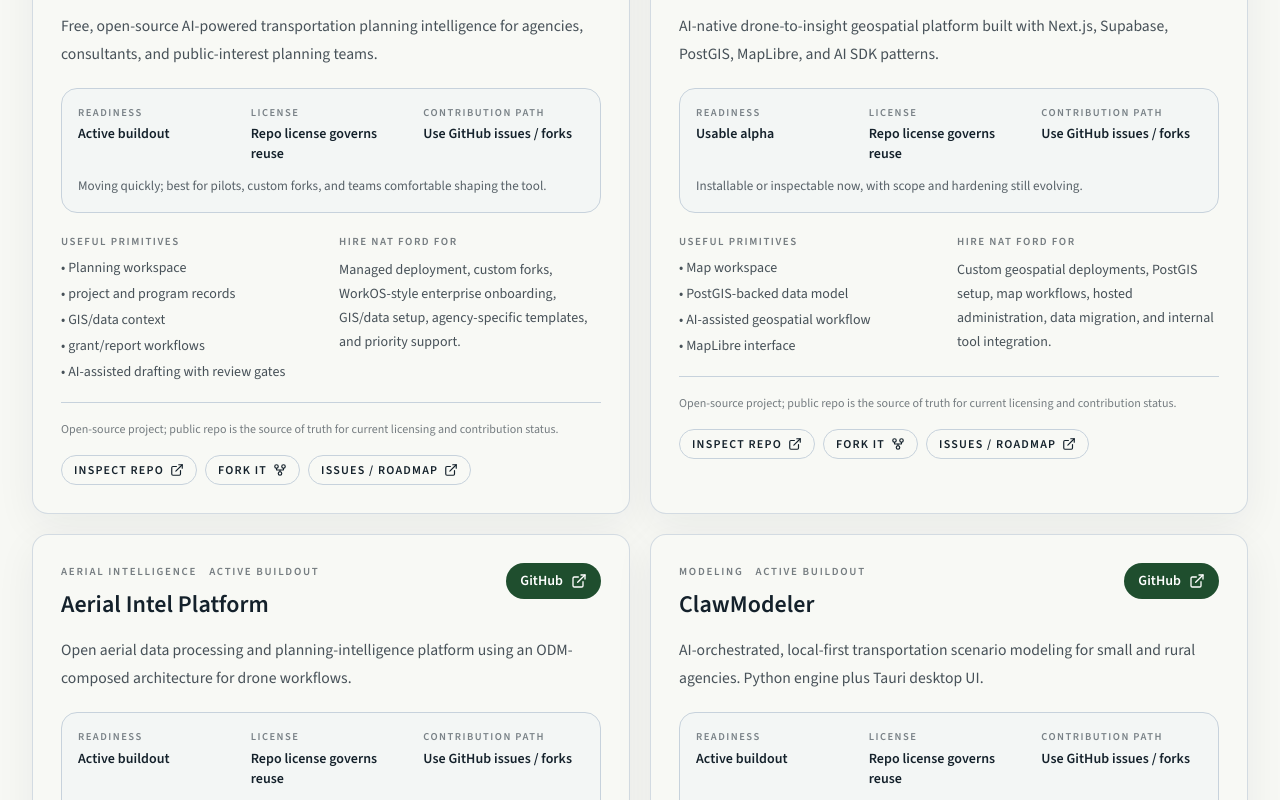
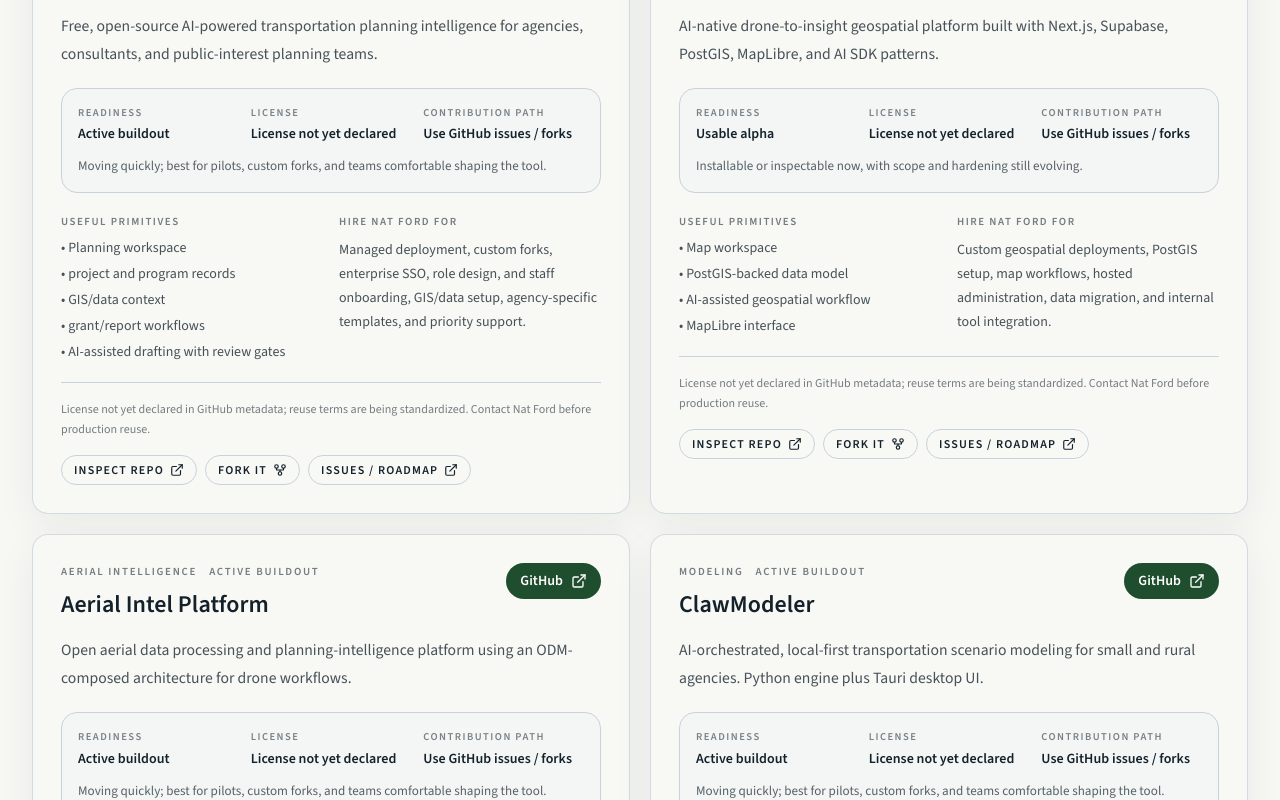
Before and after one commit to nfredmond/nfpa-website, a Next.js app: page /products in a window 1280 px wide. Shown: the part 1620-2420 px from the top of the page. Built offline with nearby package versions, Linux system fonts and the light colour scheme.

Commit message:
fix: tighten open source trust copy

```diff
--- a/src/app/(marketing)/openplan/page.tsx
+++ b/src/app/(marketing)/openplan/page.tsx
@@ -46,14 +46,14 @@ const goodFitSignals = [
 const managedSupportSignals = [
   'You want Nat Ford to host, configure, administer, and monitor OpenPlan for your team.',
   'You need a custom agency or company edition with your data model, branding, roles, and reporting templates.',
-  'You want onboarding, training, WorkOS-style identity setup, 24-hour support, and merge-forward maintenance.',
+  'You want onboarding, training, enterprise SSO/role setup, 24-hour response support, and merge-forward maintenance.',
 ]
 
 const faqItems = [
   {
     question: 'Is OpenPlan free?',
     answer:
-      'Yes. The public OpenPlan codebase is open source. Teams can inspect it, fork it, and run it themselves subject to the license and repo instructions. Nat Ford charges for implementation, managed hosting, custom forks, onboarding, support, and planning/software services around it.',
+      'Yes. The OpenPlan codebase is public and intended for open-source reuse once license terms are declared. Teams can inspect, fork, or self-host under the repo license. Nat Ford charges only for managed deployment, custom forks, onboarding, support, and surrounding planning services.',
   },
   {
     question: 'What is OpenPlan?',
@@ -136,7 +136,7 @@ export default function OpenPlanPage() {
                 </div>
               </div>
               <div className="mt-4 space-y-3">
-                {['Public repo', 'Self-host path', 'Custom agency fork', 'Managed deployment', 'Data setup', '24-hour support'].map((item, index) => (
+                {['Public repo', 'Self-host path', 'Custom agency fork', 'Managed deployment', 'Data setup', '24-hour response'].map((item, index) => (
                   <div
                     key={item}
                     className="flex items-center justify-between rounded-2xl border border-white/12 bg-black/10 px-4 py-3"
--- a/src/app/(marketing)/page.tsx
+++ b/src/app/(marketing)/page.tsx
@@ -102,7 +102,7 @@ export default function HomePage() {
               </div>
 
               <h1 className="section-title mt-7 text-5xl leading-[0.94] text-[color:var(--ink)] dark:text-white sm:text-6xl lg:text-[5.45rem]">
-                Free software. Custom implementation. Serious planning work.
+                Free open-source software. Paid stewardship. Planning work that holds up in public.
               </h1>
               <p className="mt-6 max-w-3xl text-lg leading-8 text-[color:var(--foreground)]/82 dark:text-white/85 sm:text-xl">
                 Nat Ford builds free and open-source tools for transportation planning, geospatial analysis, drone mapping,
@@ -270,7 +270,7 @@ export default function HomePage() {
                 Use the free tools. Hire us when it needs to run.
               </h2>
               <p className="mt-5 text-[color:var(--foreground)]/76">
-                This is the business model: open-source adoption, paid operations. Less tollbooth, more trail crew.
+                This is the business model: open-source adoption, paid operations. Less tollbooth, more trail crew — with actively maintained repos, managed deployment paths, and support that runs week to week.
               </p>
             </div>
             <div className="grid gap-4 md:grid-cols-2">
--- a/src/app/(marketing)/products/page.tsx
+++ b/src/app/(marketing)/products/page.tsx
@@ -41,7 +41,7 @@ export default function ProductsPage() {
               <p className="mt-6 max-w-3xl text-lg leading-8 text-white/82">
                 Nat Ford publishes useful software primitives for planning, GIS, drone data, modeling, AI workflows, and
                 business operations. Use the tools freely. Hire us when you need a managed deployment, custom fork,
-                integration, onboarding, or 24-hour support lane.
+                integration, onboarding, or 24-hour response support lane.
               </p>
               <div className="mt-8 flex flex-col gap-3 sm:flex-row">
                 <Button asChild size="lg" variant="secondary">
@@ -226,7 +226,8 @@ export default function ProductsPage() {
             </h2>
             <p className="mt-5 text-[color:var(--foreground)]/76">
               Most teams do not fail because the code was unavailable. They fail because nobody owned deployment,
-              data quality, permissions, training, support, and the last-mile workflow. That is where we help.
+              data quality, permissions, training, support, and the last-mile workflow. That is where we help. Engagements
+              typically range from a $3.5K fit audit to $18K+ managed deployments and custom forks.
             </p>
           </div>
 
--- a/src/data/open-source-projects.ts
+++ b/src/data/open-source-projects.ts
@@ -43,6 +43,10 @@ export function readinessNote(status: OpenSourceProject['status']) {
 }
 
 export function licenseLabel(project: OpenSourceProject) {
+  if (project.licenseNote.includes('not yet declared')) {
+    return 'License not yet declared'
+  }
+
   return project.licenseNote.startsWith('Open-source project') ? 'Repo license governs reuse' : 'Verify repo license before reuse'
 }
 
@@ -56,9 +60,9 @@ export const openSourceProjects: OpenSourceProject[] = [
       'Free, open-source AI-powered transportation planning intelligence for agencies, consultants, and public-interest planning teams.',
     repoUrl: 'https://github.com/nfredmond/openplan',
     demoUrl: 'https://openplan-natford.vercel.app',
-    licenseNote: 'Open-source project; public repo is the source of truth for current licensing and contribution status.',
+    licenseNote: 'License not yet declared in GitHub metadata; reuse terms are being standardized. Contact Nat Ford before production reuse.',
     paidSupport:
-      'Managed deployment, custom forks, WorkOS-style enterprise onboarding, GIS/data setup, agency-specific templates, and priority support.',
+      'Managed deployment, custom forks, enterprise SSO, role design, and staff onboarding, GIS/data setup, agency-specific templates, and priority support.',
     primitives: ['Planning workspace', 'project and program records', 'GIS/data context', 'grant/report workflows', 'AI-assisted drafting with review gates'],
   },
   {
@@ -69,7 +73,7 @@ export const openSourceProjects: OpenSourceProject[] = [
     summary:
       'AI-native drone-to-insight geospatial platform built with Next.js, Supabase, PostGIS, MapLibre, and AI SDK patterns.',
     repoUrl: 'https://github.com/nfredmond/OpenGeo',
-    licenseNote: 'Open-source project; public repo is the source of truth for current licensing and contribution status.',
+    licenseNote: 'License not yet declared in GitHub metadata; reuse terms are being standardized. Contact Nat Ford before production reuse.',
     paidSupport:
       'Custom geospatial deployments, PostGIS setup, map workflows, hosted administration, data migration, and internal tool integration.',
     primitives: ['Map workspace', 'PostGIS-backed data model', 'AI-assisted geospatial workflow', 'MapLibre interface'],
@@ -82,7 +86,7 @@ export const openSourceProjects: OpenSourceProject[] = [
     summary:
       'Open aerial data processing and planning-intelligence platform using an ODM-composed architecture for drone workflows.',
     repoUrl: 'https://github.com/nfredmond/aerial-intel-platform',
-    licenseNote: 'Open-source project; public repo is the source of truth for current licensing and contribution status.',
+    licenseNote: 'License not yet declared in GitHub metadata; reuse terms are being standardized. Contact Nat Ford before production reuse.',
     paidSupport:
       'Drone program setup, mission processing workflows, hosted operations, QA packets, map deliverables, and staff onboarding.',
     primitives: ['Mission intake', 'ODM processing hooks', 'dataset extraction', 'QA workflow', 'planning-ready outputs'],
@@ -95,7 +99,7 @@ export const openSourceProjects: OpenSourceProject[] = [
     summary:
       'AI-orchestrated, local-first transportation scenario modeling for small and rural agencies. Python engine plus Tauri desktop UI.',
     repoUrl: 'https://github.com/nfredmond/clawmodeler',
-    licenseNote: 'Open-source project; public repo is the source of truth for current licensing and contribution status.',
+    licenseNote: 'License not yet declared in GitHub metadata; reuse terms are being standardized. Contact Nat Ford before production reuse.',
     paidSupport:
       'Model setup, local data preparation, scenario calibration, rural agency training, support, and custom modeling extensions.',
     primitives: ['Scenario modeling engine', 'desktop interface', 'local-first workflows', 'transportation analytics'],
@@ -109,7 +113,7 @@ export const openSourceProjects: OpenSourceProject[] = [
       'Ad and operations automation lineage for Google, Meta, and LinkedIn workflows, adaptable to planning and business reporting.',
     repoUrl: 'https://github.com/nfredmond/ads_chatbot',
     demoUrl: 'https://ads-chatbot.vercel.app',
-    licenseNote: 'Public repo available; verify repo license before production reuse.',
+    licenseNote: 'License not yet declared in GitHub metadata; reuse terms are being standardized. Contact Nat Ford before production reuse.',
     paidSupport:
       'Custom analytics dashboards, campaign operations automation, CRM/reporting integrations, and support for non-planning companies.',
     primitives: ['Channel sync patterns', 'reporting automation', 'AI-assisted operations review', 'cross-platform workflow glue'],
@@ -122,7 +126,7 @@ export const openSourceProjects: OpenSourceProject[] = [
     summary:
       'Linux desktop podcast episode processor for Welcome to Grass Valley: concat, NVENC MP4, transcription, and AI summaries.',
     repoUrl: 'https://github.com/nfredmond/podcast-processor-codex',
-    licenseNote: 'Public repo available; verify repo license before production reuse.',
+    licenseNote: 'License not yet declared in GitHub metadata; reuse terms are being standardized. Contact Nat Ford before production reuse.',
     paidSupport:
       'Custom media workflow automation, local desktop tools, transcription pipelines, and AI-assisted publishing systems.',
     primitives: ['Desktop workflow', 'media processing', 'Whisper transcription', 'AI summary pipeline'],
@@ -136,7 +140,7 @@ export const openSourceProjects: OpenSourceProject[] = [
       'The public Nat Ford website and lead-routing surface, including services, project catalog, contact intake, internal lead inbox, and commerce/admin infrastructure.',
     repoUrl: 'https://github.com/nfredmond/nat-ford-website',
     demoUrl: 'https://www.natfordplanning.com',
-    licenseNote: 'Public repo available; verify repo license before production reuse.',
+    licenseNote: 'License not yet declared in GitHub metadata; reuse terms are being standardized. Contact Nat Ford before production reuse.',
     paidSupport:
       'Custom websites, intake systems, internal operations dashboards, authenticated portals, lead routing, and deployment support.',
     primitives: ['Next.js marketing site', 'lead intake workflow', 'admin surfaces', 'content architecture', 'Vercel/Supabase deployment patterns'],
@@ -149,7 +153,7 @@ export const openSourceProjects: OpenSourceProject[] = [
     summary:
       'Transportation dashboard lineage for public-agency reporting, performance tracking, and operational visibility.',
     repoUrl: 'https://github.com/nfredmond/DOT-Dashboard',
-    licenseNote: 'Public repo available; verify repo license before production reuse.',
+    licenseNote: 'License not yet declared in GitHub metadata; reuse terms are being standardized. Contact Nat Ford before production reuse.',
     paidSupport:
       'Custom agency dashboards, KPI design, data cleanup, public reporting views, and hosted dashboard operations.',
     primitives: ['Agency dashboard patterns', 'transportation reporting', 'public-sector data display', 'performance metrics'],
@@ -162,7 +166,7 @@ export const openSourceProjects: OpenSourceProject[] = [
     summary:
       'Second-generation DOT dashboard exploration for agency-facing mobility, funding, and program-performance reporting.',
     repoUrl: 'https://github.com/nfredmond/DOT_Dashboard_2.0',
-    licenseNote: 'Public repo available; verify repo license before production reuse.',
+    licenseNote: 'License not yet declared in GitHub metadata; reuse terms are being standardized. Contact Nat Ford before production reuse.',
     paidSupport:
       'Dashboard modernization, public data portals, internal reporting systems, and decision-support interface design.',
     primitives: ['Dashboard architecture', 'program reporting', 'agency UX patterns', 'data visualization'],
@@ -175,7 +179,7 @@ export const openSourceProjects: OpenSourceProject[] = [
     summary:
       'Drone mapping and mission-planning lineage for processing aerial data into usable planning and site-analysis outputs.',
     repoUrl: 'https://github.com/nfredmond/drone-mapper',
-    licenseNote: 'Public repo available; verify repo license before production reuse.',
+    licenseNote: 'License not yet declared in GitHub metadata; reuse terms are being standardized. Contact Nat Ford before production reuse.',
     paidSupport:
       'Drone mapping workflow setup, mission planning tools, photogrammetry processing, and planning-ready deliverable packaging.',
     primitives: ['Drone mission workflow', 'mapping pipeline', 'aerial data processing', 'site-analysis outputs'],
@@ -188,7 +192,7 @@ export const openSourceProjects: OpenSourceProject[] = [
     summary:
       'Open transportation demand-modeling lineage and reference work for building more accessible modeling tools.',
     repoUrl: 'https://github.com/nfredmond/FreeChAMP',
-    licenseNote: 'Public repo available; verify repo license before production reuse.',
+    licenseNote: 'License not yet declared in GitHub metadata; reuse terms are being standardized. Contact Nat Ford before production reuse.',
     paidSupport:
       'Demand-model setup, scenario workflow modernization, rural data preparation, and model interpretation support.',
     primitives: ['Demand-model reference', 'scenario inputs', 'transportation analytics', 'modeling workflow patterns'],
@@ -201,7 +205,7 @@ export const openSourceProjects: OpenSourceProject[] = [
     summary:
       'AI-assisted transportation demand-modeling experiment exploring how agents can help scaffold modeling workflows and assumptions.',
     repoUrl: 'https://github.com/nfredmond/Demand_Model_grok3',
-    licenseNote: 'Public repo available; verify repo license before production reuse.',
+    licenseNote: 'License not yet declared in GitHub metadata; reuse terms are being standardized. Contact Nat Ford before production reuse.',
     paidSupport:
       'Modeling workflow prototyping, assumption documentation, scenario testing, and AI-assisted analysis package development.',
     primitives: ['AI-assisted modeling scaffold', 'scenario logic', 'model documentation', 'research prototype'],
@@ -214,7 +218,7 @@ export const openSourceProjects: OpenSourceProject[] = [
     summary:
       'Demand-modeling experiment from the o3-mini lineage, useful as a reference for agent-assisted modeling workflows.',
     repoUrl: 'https://github.com/nfredmond/Demand_Model_o3-mini',
-    licenseNote: 'Public repo available; verify repo license before production reuse.',
+    licenseNote: 'License not yet declared in GitHub metadata; reuse terms are being standardized. Contact Nat Ford before production reuse.',
     paidSupport:
       'Research-to-production modeling support, code cleanup, reproducible notebooks, and local calibration workflows.',
     primitives: ['Modeling prototype', 'agent-assisted setup', 'workflow experiment', 'transportation analysis'],
@@ -227,7 +231,7 @@ export const openSourceProjects: OpenSourceProject[] = [
     summary:
       'Earlier demand-modeling research lane preserved as open lineage for future transportation modeling product work.',
     repoUrl: 'https://github.com/nfredmond/demandmodel_11.13.25',
-    licenseNote: 'Public repo available; verify repo license before production reuse.',
+    licenseNote: 'License not yet declared in GitHub metadata; reuse terms are being standardized. Contact Nat Ford before production reuse.',
     paidSupport:
       'Model audit, prototype salvage, scenario-package assembly, and migration into a supported modeling workflow.',
     primitives: ['Demand-model prototype', 'historical modeling lineage', 'scenario analysis', 'workflow salvage'],
@@ -248,12 +252,12 @@ export const implementationOffers = [
   {
     name: 'Enterprise onboarding and identity',
     summary: 'We wire up the unglamorous but essential parts: roles, access, SSO-style onboarding, staff training, and governance.',
-    examples: ['WorkOS-style onboarding', 'role design', 'workspace provisioning', 'admin documentation'],
+    examples: ['enterprise SSO and onboarding', 'role design', 'workspace provisioning', 'admin documentation'],
   },
   {
-    name: '24-hour support and operations',
+    name: '24-hour response support and operations',
     summary: 'For teams that need confidence, we provide an operator lane for urgent fixes, QA, uptime checks, and release triage.',
-    examples: ['priority response', 'bug triage', 'security patch support', 'monthly improvement review'],
+    examples: ['24-hour response target for priority issues', 'bug triage', 'security patch support', 'monthly improvement review'],
   },
 ]
 
@@ -280,6 +284,6 @@ export const implementationPackages = [
     name: 'Operator support lane',
     bestFor: 'Teams running open-source tools in public, production, or deadline-sensitive environments.',
     deliverable: 'Ongoing support lane for triage, upgrades, release notes, QA checks, and monthly improvement review.',
-    includes: ['priority response', 'bug triage', 'security/update review', 'monthly operations memo'],
+    includes: ['24-hour response target for priority issues', 'bug triage', 'security/update review', 'monthly operations memo'],
   },
 ]
```
Also changed, not shown: src/app/(marketing)/open-source/page.tsx (+19 -7 lines), 1 other file (tests, documents, lock files or other folders).
